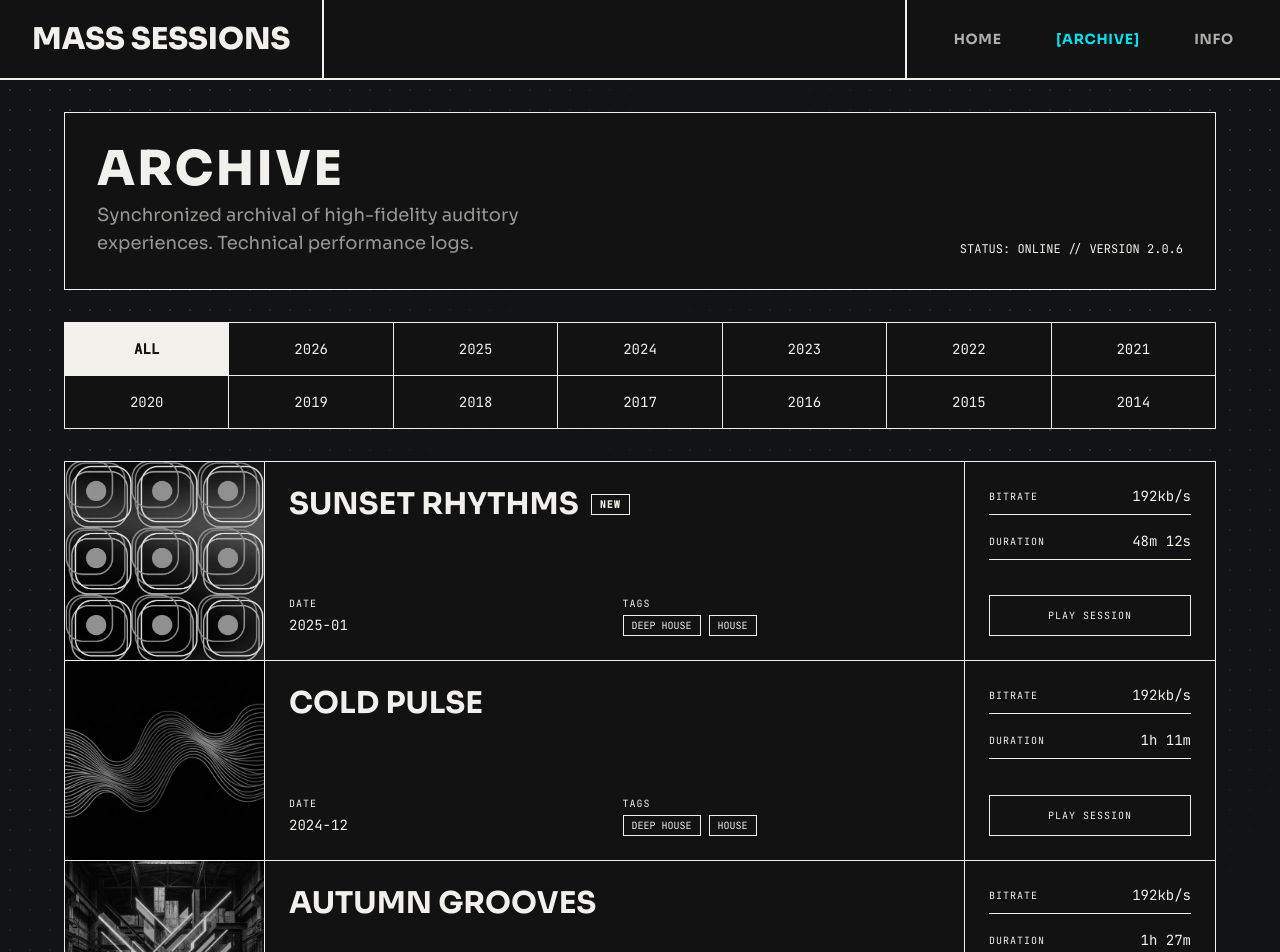
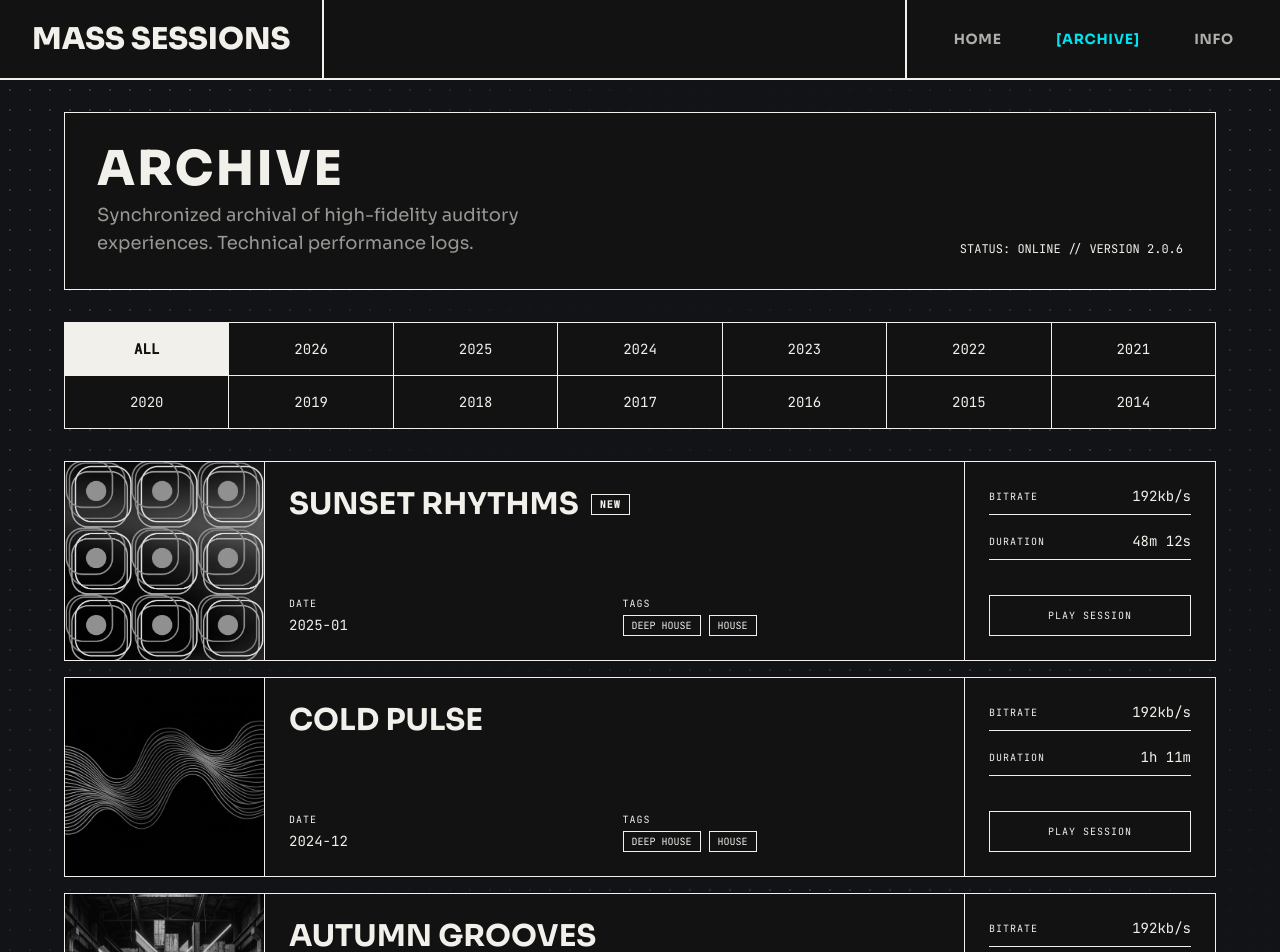
Before and after one commit to andres-manzanera/mass-sessions, a Next.js app: page /sessions in a window 1280 px wide. Shown: the top 952 px of the page. Built offline with nearby package versions, Linux system fonts and the light colour scheme.

Commit message:
Ajuste separacion de sesiones en pagina sessions

```diff
--- a/src/app/sessions/page.tsx
+++ b/src/app/sessions/page.tsx
@@ -71,7 +71,7 @@ function SessionCard({ session, index, activeSession, isPlaying, playSession, is
       ref={ref}
       style={{ "--i": index } as React.CSSProperties}
       tabIndex={0}
-      className={`flex flex-col lg:flex-row lg:h-[200px] lg:hover:bg-surface-container transition-colors group border border-brand-orange bg-black outline-none ${animClass} ${index > 0 ? "lg:border-t-0" : ""}`}
+      className={`flex flex-col lg:flex-row lg:h-[200px] mb-4 lg:hover:bg-surface-container transition-colors group border border-brand-orange bg-black outline-none ${animClass}`}
     >
 
       {/* Image Column */}
```
